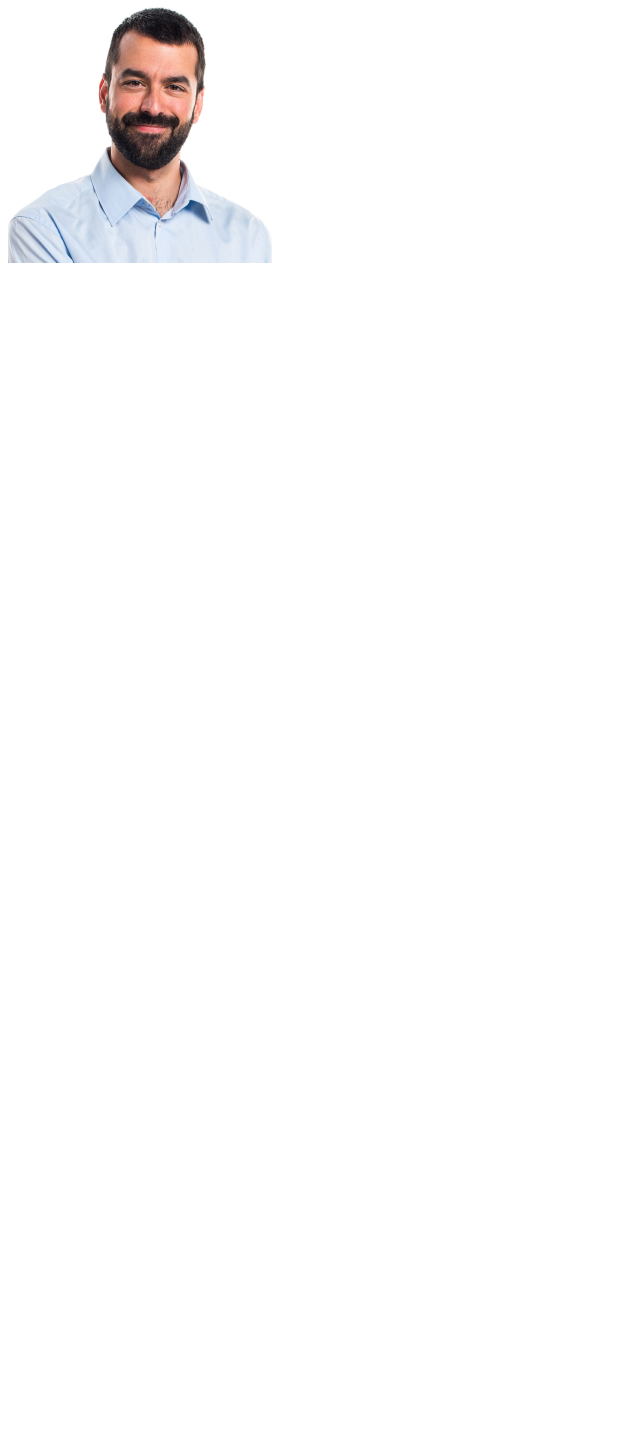
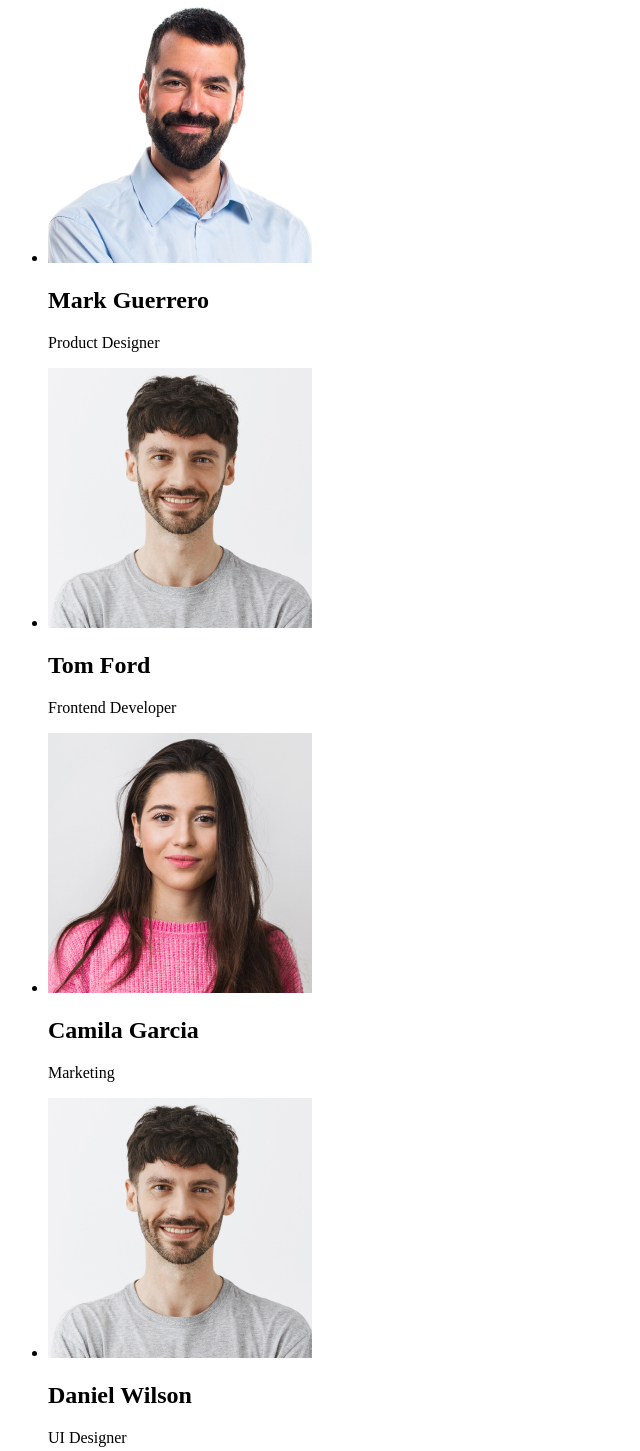
Before and after one commit to iryshanykkolaevna/hw1, a plain HTML site: page index.html in a window 1280 px wide. Shown: the part 591-2042 px from the top of the page, without its empty margins (0-640 px from the left). Before the commit the page ends 866 px from the top, so only its background shows below. Drawn offline with Linux system fonts and the light colour scheme.

Commit message:
finish main, add change head and header

```diff
--- a/index.html
+++ b/index.html
@@ -3,12 +3,12 @@
   <head>
     <meta charset="UTF-8" />
     <meta name="viewport" content="width=device-width, initial-scale=1.0" />
-    <title>Document</title>
+    <title>Webstudio</title>
   </head>
   <body>
     <header>
       <nav>
-        <a href="./index.html">Web studio</a>
+        <a href="./index.html">Web Studio</a>
         <ul>
           <li><a href="#">Studio</a></li>
           <li><a href="#">Portfolio</a></li>
@@ -49,7 +49,48 @@
       </section>
       <section>
         <h2>Our Team</h2>
-        <img src="img/img.jpg" alt="" />
+        <ul>
+          <li>
+            <img
+              src="/img/img.jpg"
+              alt="Mark Guerrero"
+              width="264"
+              height="260"
+            />
+            <h2>Mark Guerrero</h2>
+            <p>Product Designer</p>
+          </li>
+          <li>
+            <img
+              src="/img/img (5).jpg"
+              alt="Tom Ford"
+              width="264"
+              height="260"
+            />
+            <h2>Tom Ford</h2>
+            <p>Frontend Developer</p>
+          </li>
+          <li>
+            <img
+              src="/img/img (4).jpg"
+              alt="Camila Garcia"
+              width="264"
+              height="260"
+            />
+            <h2>Camila Garcia</h2>
+            <p>Marketing</p>
+          </li>
+          <li>
+            <img
+              src="/img/img (5).jpg"
+              alt="Daniel Wilson"
+              width="264"
+              height="260"
+            />
+            <h2>Daniel Wilson</h2>
+            <p>UI Designer</p>
+          </li>
+        </ul>
       </section>
     </main>
     <footer></footer>
```
